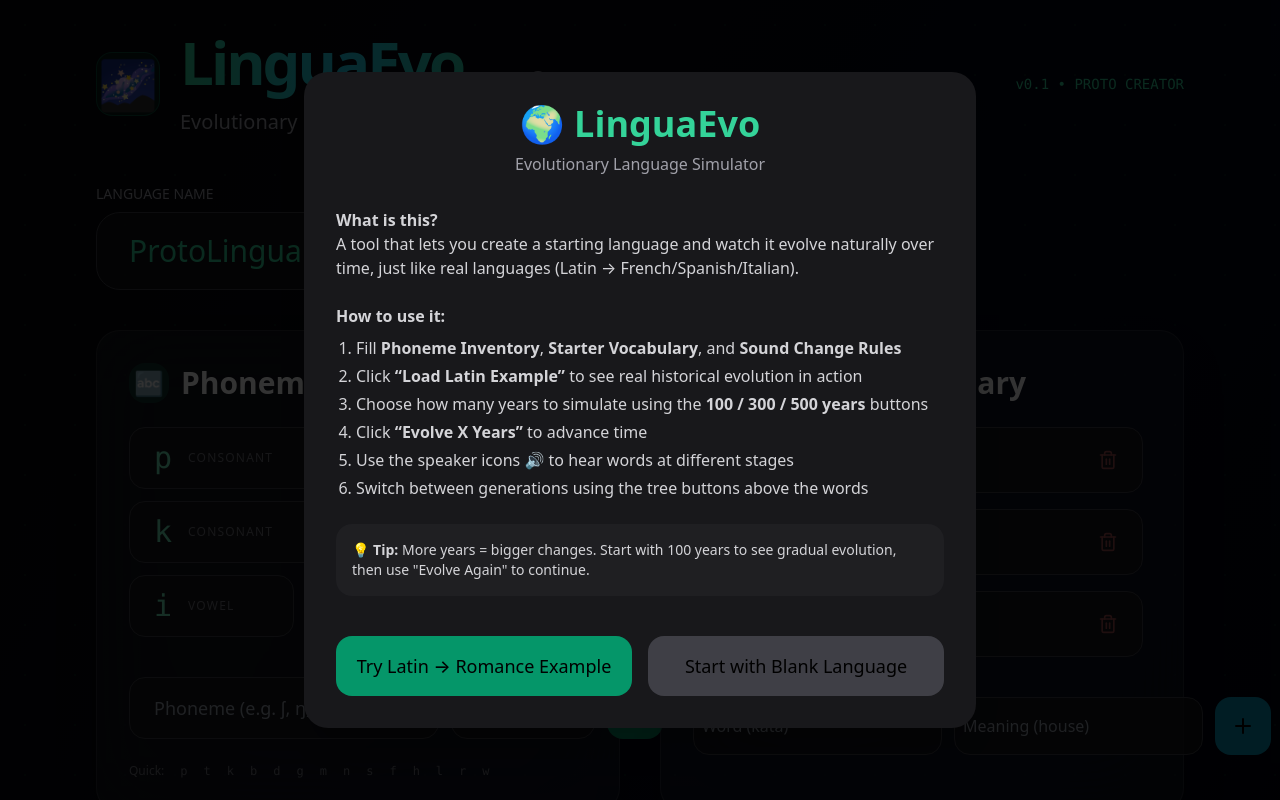
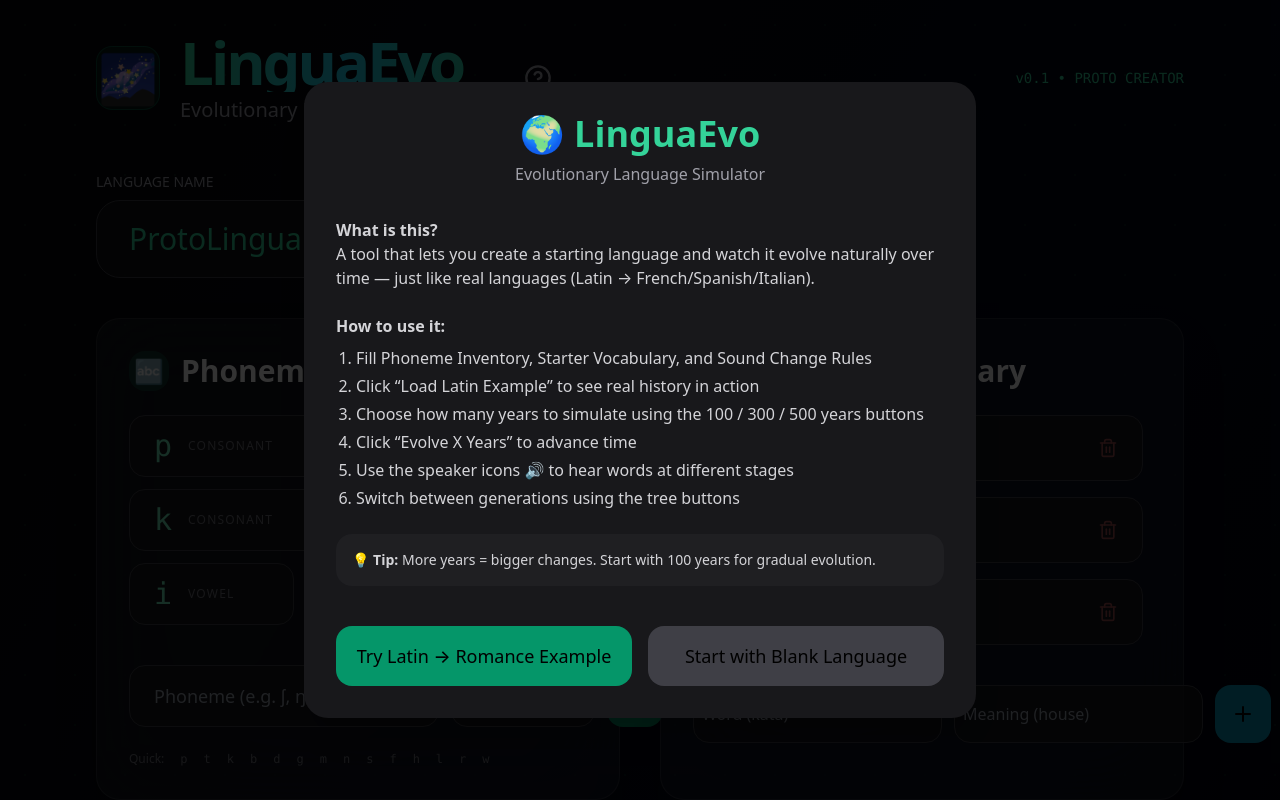
Before and after one commit to SCORLEOs773/linguaevo, a React (Vite) app in the folder frontend/: page / in a window 1280 px wide. Shown: the top 800 px of the page. Built offline with nearby package versions, Linux system fonts and the light colour scheme.

Commit message:
Removing ES-Lint issues and Building Dist

```diff
--- a/frontend/src/App.tsx
+++ b/frontend/src/App.tsx
@@ -44,12 +44,12 @@ function App() {
   const [langName, setLangName] = useState("ProtoLingua");
   // eslint-disable-next-line @typescript-eslint/no-explicit-any
   const [evolvedWords, setEvolvedWords] = useState<any[]>([]);
-  // eslint-disable-next-line @typescript-eslint/no-unused-vars
-  const [currentVocabulary, setCurrentVocabulary] = useState<Word[]>([]);
   // eslint-disable-next-line @typescript-eslint/no-explicit-any
-  const [generations, setGenerations] = useState<any[]>([]); // array of evolution stages
+  const [generations, setGenerations] = useState<any[]>([]);
   const [selectedGeneration, setSelectedGeneration] = useState<number>(0);
   const [isEvolving, setIsEvolving] = useState(false);
+  const [showOnboarding, setShowOnboarding] = useState(true);
+
   const [phonemes, setPhonemes] = useState<Phoneme[]>([
     { symbol: "p", category: "consonant" },
     { symbol: "t", category: "consonant" },
@@ -57,11 +57,13 @@ function App() {
     { symbol: "a", category: "vowel" },
     { symbol: "i", category: "vowel" },
   ]);
+
   const [vocabulary, setVocabulary] = useState<Word[]>([
     { form: "kata", meaning: "house" },
     { form: "pani", meaning: "water" },
     { form: "mira", meaning: "star" },
   ]);
+
   const [rules, setRules] = useState<SoundChangeRule[]>([
     { before: "p", after: "f", environment: "_V" },
   ]);
@@ -70,10 +72,8 @@ function App() {
   const [newPhonemeCat, setNewPhonemeCat] = useState<"consonant" | "vowel">(
     "consonant",
   );
-
   const [newWordForm, setNewWordForm] = useState("");
   const [newWordMeaning, setNewWordMeaning] = useState("");
-
   const [newRuleBefore, setNewRuleBefore] = useState("");
   const [newRuleAfter, setNewRuleAfter] = useState("");
   const [newRuleEnv, setNewRuleEnv] = useState("");
@@ -81,12 +81,7 @@ function App() {
   const [status, setStatus] = useState("");
   const [isSaving, setIsSaving] = useState(false);
 
-  const [showOnboarding, setShowOnboarding] = useState(true);
-
-  // Multi-pass selector (centuries → passes)
-  // eslint-disable-next-line @typescript-eslint/no-unused-vars
-  const [passes, setPasses] = useState(3); // 3 passes ≈ 100 years
-
+  // Time selector for multi-pass evolution
   const [selectedTime, setSelectedTime] = useState<"100" | "300" | "500">(
     "100",
   );
@@ -235,7 +230,6 @@ function App() {
   };
 
   const loadLatinExample = () => {
-    // Latin phonemes
     setPhonemes([
       { symbol: "p", category: "consonant" },
       { symbol: "t", category: "consonant" },
@@ -255,13 +249,11 @@ function App() {
       { symbol: "u", category: "vowel" },
     ]);
 
-    // Famous Latin starter vocabulary (good for showing evolution)
     setVocabulary([
       { form: "pater", meaning: "father" },
       { form: "mater", meaning: "mother" },
       { form: "frater", meaning: "brother" },
       { form: "noctem", meaning: "night" },
-      { form: "lactem", meaning: "milk" },
       { form: "cantare", meaning: "to sing" },
       { form: "caballum", meaning: "horse" },
       { form: "vinum", meaning: "wine" },
@@ -269,13 +261,11 @@ function App() {
       { form: "domus", meaning: "house" },
     ]);
 
-    // Realistic Latin sound changes (simplified but educational)
     setRules([
-      { before: "p", after: "f", environment: "_V" }, // p → f before vowel (like in French)
-      { before: "t", after: "d", environment: "V_" }, // intervocalic t → d
-      { before: "k", after: "ʃ", environment: "_V" }, // k → sh/ch sound (like in French/Spanish)
-      { before: "ct", after: "t", environment: "" }, // ct → t (noctem → nuit)
-      { before: "gn", after: "ɲ", environment: "" }, // gn → ny sound
+      { before: "p", after: "f", environment: "_V" },
+      { before: "t", after: "d", environment: "V_" },
+      { before: "k", after: "ʃ", environment: "_V" },
+      { before: "ct", after: "t", environment: "" },
     ]);
 
     setLangName("Latin");
@@ -284,38 +274,23 @@ function App() {
     setSelectedGeneration(0);
     setShowOnboarding(false);
     setStatus(
-      "✅ Latin example loaded! Now click 'Evolve 100 Years' to see real historical evolution.",
+      "✅ Latin example loaded! Click 'Evolve 100 Years' to see real historical evolution.",
     );
   };
 
-  // Speak a word using browser TTS
   const speakWord = (word: string, isEvolved: boolean = false) => {
     if (!("speechSynthesis" in window)) {
       alert("Your browser doesn't support text-to-speech.");
       return;
     }
-
     const utterance = new SpeechSynthesisUtterance(word);
-
-    // Make evolved version sound slightly different (older/future feel)
     if (isEvolved) {
-      utterance.pitch = 1.1; // slightly higher pitch
-      utterance.rate = 0.95; // slightly slower
+      utterance.pitch = 1.1;
+      utterance.rate = 0.95;
     } else {
       utterance.pitch = 1.0;
       utterance.rate = 1.05;
     }
-
-    // Try to use a nice voice if available
-    const voices = window.speechSynthesis.getVoices();
-    const goodVoice = voices.find(
-      (v) =>
-        v.name.includes("Google") ||
-        v.name.includes("Samantha") ||
-        v.lang.startsWith("en"),
-    );
-    if (goodVoice) utterance.voice = goodVoice;
-
     window.speechSynthesis.speak(utterance);
   };
 
@@ -327,9 +302,9 @@ function App() {
 
     const exportData = {
       name: langName,
-      phonemes: phonemes,
-      rules: rules,
-      generations: generations,
+      phonemes,
+      rules,
+      generations,
       exportedAt: new Date().toISOString(),
     };
 
@@ -374,43 +349,33 @@ function App() {
                 <div>
                   <strong>What is this?</strong>
                   <br />A tool that lets you create a starting language and
-                  watch it evolve naturally over time, just like real languages
+                  watch it evolve naturally over time — just like real languages
                   (Latin → French/Spanish/Italian).
                 </div>
-
                 <div>
                   <strong>How to use it:</strong>
                   <ol className="list-decimal pl-5 mt-2 space-y-1">
                     <li>
-                      Fill <strong>Phoneme Inventory</strong>,{" "}
-                      <strong>Starter Vocabulary</strong>, and{" "}
-                      <strong>Sound Change Rules</strong>
+                      Fill Phoneme Inventory, Starter Vocabulary, and Sound
+                      Change Rules
                     </li>
                     <li>
-                      Click <strong>“Load Latin Example”</strong> to see real
-                      historical evolution in action
+                      Click “Load Latin Example” to see real history in action
                     </li>
                     <li>
-                      Choose how many years to simulate using the{" "}
-                      <strong>100 / 300 / 500 years</strong> buttons
+                      Choose how many years to simulate using the 100 / 300 /
+                      500 years buttons
                     </li>
-                    <li>
-                      Click <strong>“Evolve X Years”</strong> to advance time
-                    </li>
+                    <li>Click “Evolve X Years” to advance time</li>
                     <li>
                       Use the speaker icons 🔊 to hear words at different stages
                     </li>
-                    <li>
-                      Switch between generations using the tree buttons above
-                      the words
-                    </li>
+                    <li>Switch between generations using the tree buttons</li>
                   </ol>
                 </div>
-
                 <div className="bg-zinc-800/50 p-4 rounded-2xl text-sm">
                   <strong>💡 Tip:</strong> More years = bigger changes. Start
-                  with 100 years to see gradual evolution, then use "Evolve
-                  Again" to continue.
+                  with 100 years for gradual evolution.
                 </div>
               </div>
 
@@ -436,6 +401,7 @@ function App() {
         )}
       </AnimatePresence>
 
+      {/* Background */}
       <div className="absolute inset-0 bg-[radial-gradient(#22c55e_0.8px,transparent_1px)] bg-[length:50px_50px] opacity-10" />
 
       <div className="relative z-10 max-w-6xl mx-auto p-8">
@@ -450,7 +416,7 @@ function App() {
               <span className="text-5xl">🌌</span>
             </div>
             <div>
-              <h1 className="text-6xl pb-3 font-bold bg-gradient-to-r from-emerald-400 via-cyan-400 to-emerald-400 bg-clip-text text-transparent tracking-tighter">
+              <h1 className="text-6xl font-bold bg-gradient-to-r from-emerald-400 via-cyan-400 to-emerald-400 bg-clip-text text-transparent tracking-tighter">
                 LinguaEvo
               </h1>
               <p className="text-xl text-zinc-400 mt-1">
@@ -478,7 +444,7 @@ function App() {
             type="text"
             value={langName}
             onChange={(e) => setLangName(e.target.value)}
-            className="w-full max-w-lg text-emerald-400 bg-zinc-900/70 backdrop-blur-xl border border-zinc-700 focus:border-emerald-500 rounded-3xl px-8 py-5 text-3xl font-light outline-none"
+            className="w-full text-emerald-400 max-w-lg bg-zinc-900/70 backdrop-blur-xl border border-zinc-700 focus:border-emerald-500 rounded-3xl px-8 py-5 text-3xl font-light outline-none"
             placeholder="e.g. Eldari, Zenthari..."
           />
         </div>
```
